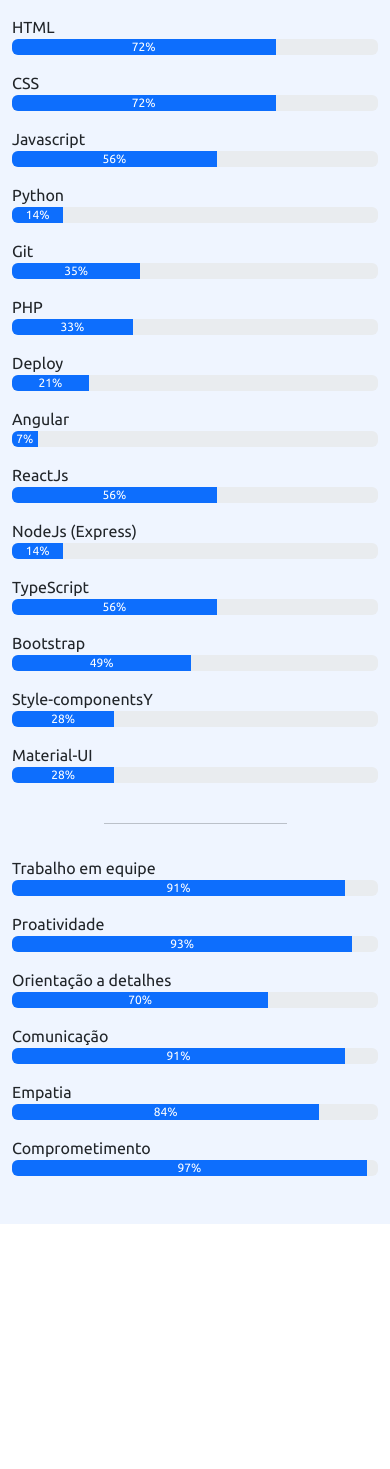
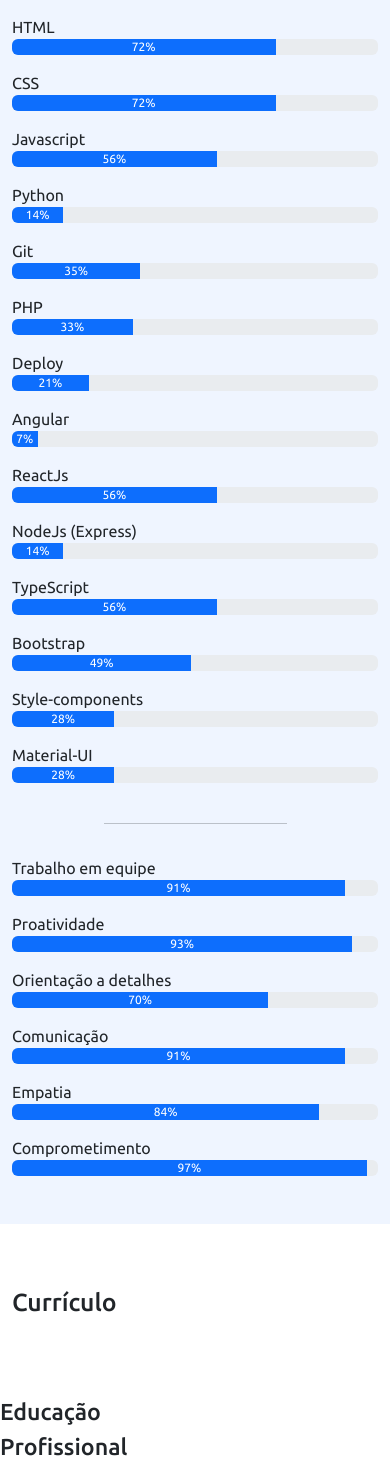
Before and after one commit to Mr1984-Pinheiro/Portifolio, a Flask app: page / in a window 390 px wide. Shown: the part 2626-4095 px from the top of the page. Before the commit the page ends 3850 px from the top, so only its background shows below. Run offline with Flask 2, Linux system fonts and the light colour scheme; some libraries are stand-ins or nearby versions.

Commit message:
Sessão Curriculo

```diff
--- a/templates/index.html
+++ b/templates/index.html
@@ -40,13 +40,13 @@
                       <a class="nav-link" href="#habilidades"><i class="bi bi-list-check"></i>Habilidades</a>
                     </li>
                     <li class="nav-item">
-                      <a class="nav-link" aria-current="page" href="#"><i class="bi bi-file-earmark"></i>Currículo</a>
+                      <a class="nav-link" aria-current="page" href="#curriculo"><i class="bi bi-file-earmark"></i>Currículo</a>
                     </li>
                     <li class="nav-item">
-                      <a class="nav-link" href="#"><i class="bi bi-collection" aria-hidden="true"></i> Portifólio</a>
+                      <a class="nav-link" href="#portifolio"><i class="bi bi-collection" aria-hidden="true"></i> Portifólio</a>
                     </li>
                     <li class="nav-item">
-                      <a class="nav-link" href="#"><i class="bi bi-envelope" aria-hidden="true"></i>Contato</a>
+                      <a class="nav-link" href="#contato"><i class="bi bi-envelope" aria-hidden="true"></i>Contato</a>
                     </li>
                   </ul>
             </nav>
@@ -283,7 +283,7 @@
                             49%
                         </div>
                       </div>
-                      <p class="mt-3 mb-0" >Style-componentsY</p>
+                      <p class="mt-3 mb-0" >Style-components</p>
                       <div class="progress">
                         <div
                             class="progress-bar"
@@ -396,6 +396,44 @@
 
       </section>
 
+      <section class="mt-5 cv" id="curriculo">
+         <div class="container pb-5">
+            <h2 class="pt-3 pb-4">Currículo</h2>
+         </div>
+
+         <div class="row">
+            <div class="col-md-6">
+                <h3>Educação</h3>
+
+                <div class="cv-item">
+
+                </div class="cv-item">
+                <div>
+
+                </div class="cv-item">
+                <div>
+
+                </div>
+
+            </div>
+            <div class="col-md-6">
+                <h3>Profissional</h3>
+
+                <div class="cv-item">
+
+                </div>
+                <div class="cv-item">
+
+                </div>
+                <div class="cv-item">
+
+                </div>
+
+            </div>
+         </div>
+
+      </section>
+
     </main>
 
     <script src="../static/bootstrap/js/bootstrap.bundle.min.js" ></script>
```
